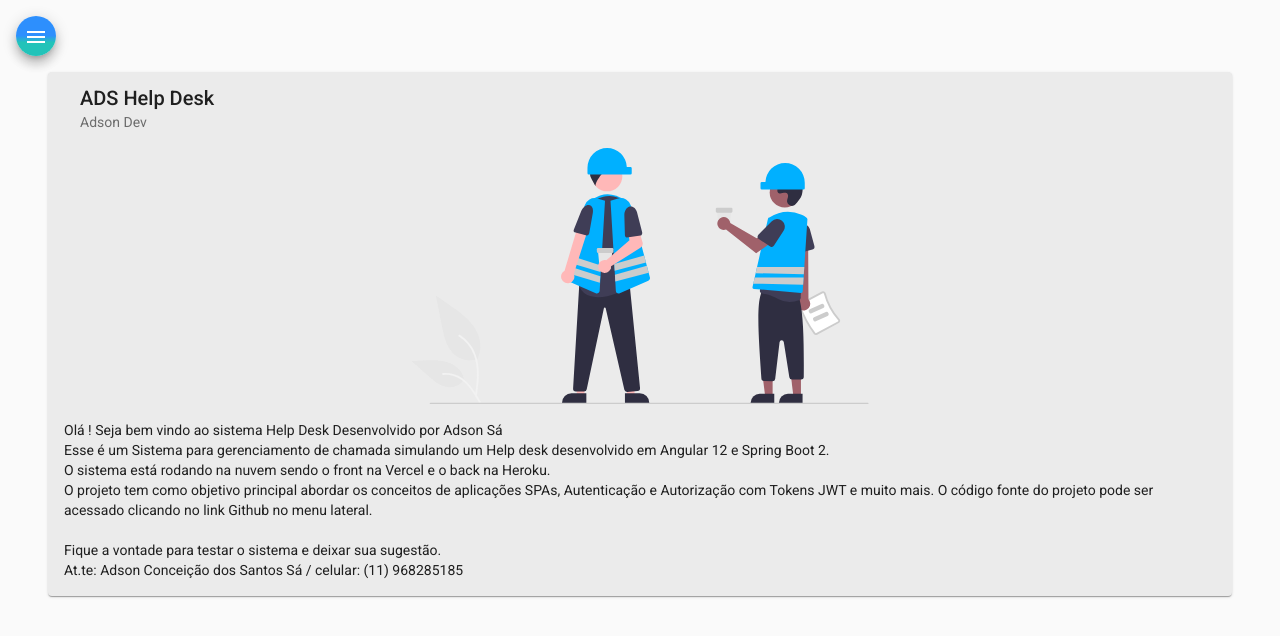
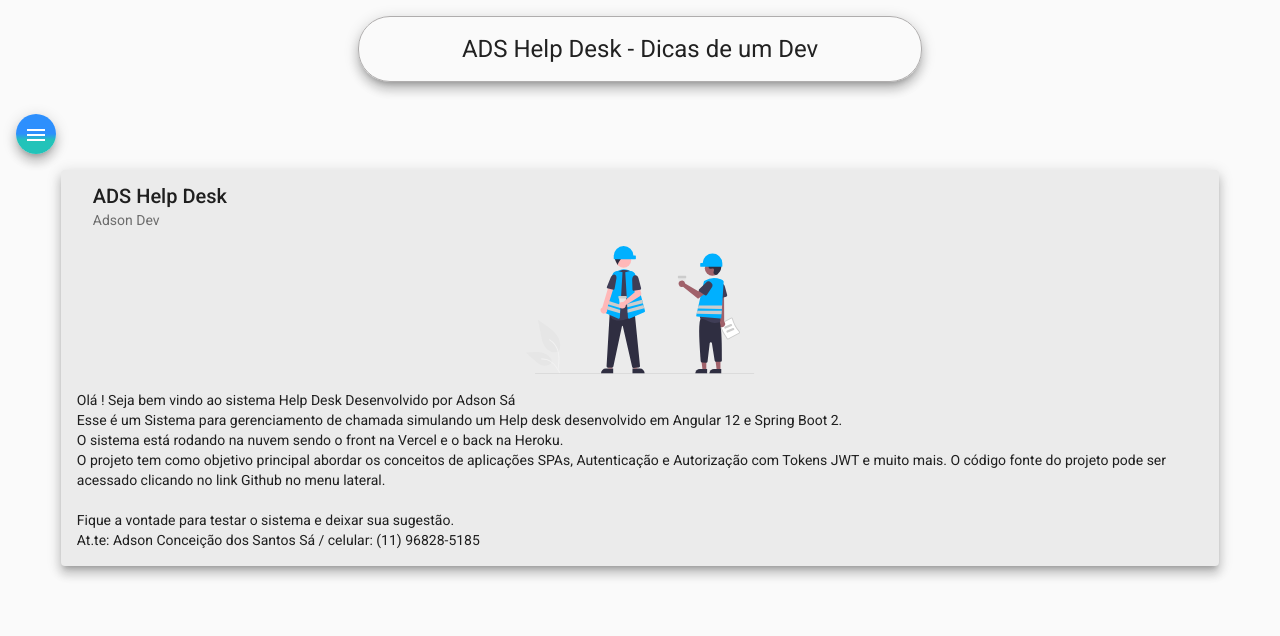
Before and after one commit to Adson-C/helpdek-front-Angular_12, an Angular app: page /home in a window 1280 px wide. Shown: the top 636 px of the page. Built offline with nearby package versions, Linux system fonts and the light colour scheme.

Commit message:
HTML e CSS para HEADER

```diff
--- a/src/app/Components/header/header.component.css
+++ b/src/app/Components/header/header.component.css
@@ -0,0 +1,12 @@
+.container {
+    display: flex;
+    align-items: center;
+    justify-content: center;
+}
+
+h1 {
+    margin-top: 1rem;
+    border: 1px solid rgb(175, 173, 173);
+    padding: 1rem 08%;
+    border-radius: 2rem;
+}
--- a/src/app/Components/header/header.component.html
+++ b/src/app/Components/header/header.component.html
@@ -1 +1,4 @@
-<p>header works!</p>
+<div class="container">
+
+    <h1 class="mat-elevation-z8">ADS Help Desk - Dicas de um Dev</h1>
+</div>
--- a/src/app/Components/home/home.component.css
+++ b/src/app/Components/home/home.component.css
@@ -1,9 +1,9 @@
 .card{
-    width: 90%;
-    margin: 1rem auto auto auto;
+    width: 88%;
+    margin: 1rem auto;
     background-color: rgb(235, 235, 235);
 }
 
 img {
-    height: 16rem;
+    height: 8rem;
 }
--- a/src/app/Components/home/home.component.html
+++ b/src/app/Components/home/home.component.html
@@ -1,4 +1,4 @@
-<mat-card class="card">
+<mat-card class="card mat-elevation-z8">
     <mat-card-header>
 
       <mat-card-title>ADS Help Desk</mat-card-title>
@@ -13,7 +13,7 @@
        O projeto tem como objetivo principal abordar os conceitos de aplicações SPAs, Autenticação e Autorização com
        Tokens JWT e muito mais. O código fonte do projeto pode ser acessado clicando no link Github no menu lateral.
        <br /><br /> Fique a vontade para testar o sistema e deixar sua sugestão.
-       <br /> At.te: Adson Conceição dos Santos Sá / celular: (11) 968285185
+       <br /> At.te: Adson Conceição dos Santos Sá / celular: (11) 96828-5185
 
       </p>
     </mat-card-content>
--- a/src/app/Components/nav/nav.component.html
+++ b/src/app/Components/nav/nav.component.html
@@ -26,6 +26,7 @@
     </mat-drawer>
 
     <div class="sidenav-content">
+        <app-header></app-header>
       <button class="menu mat-elevation-z8" (click)="drawer.toggle()" mat-icon-button>
         <mat-icon>menu</mat-icon>
       </button>
```
